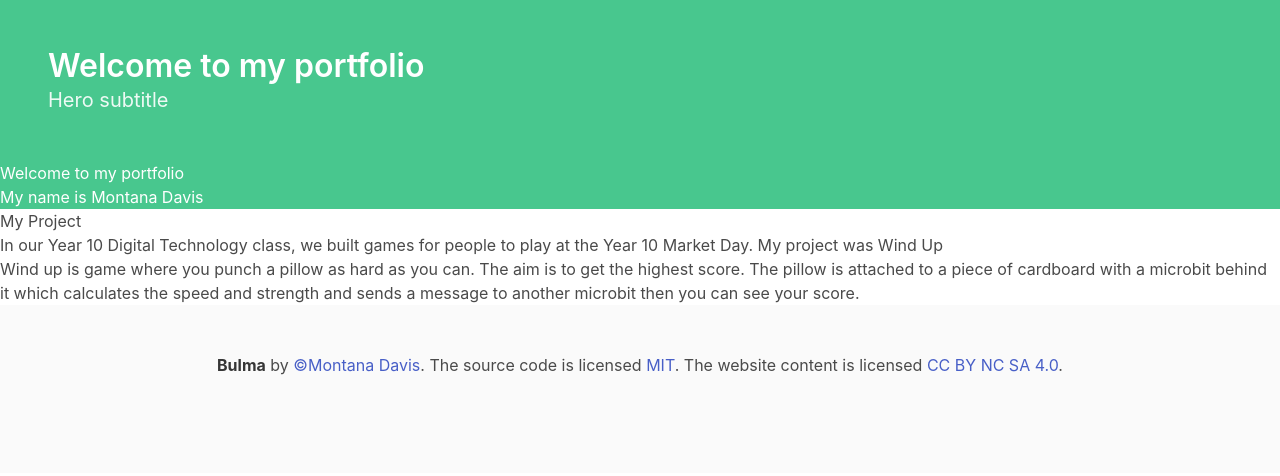
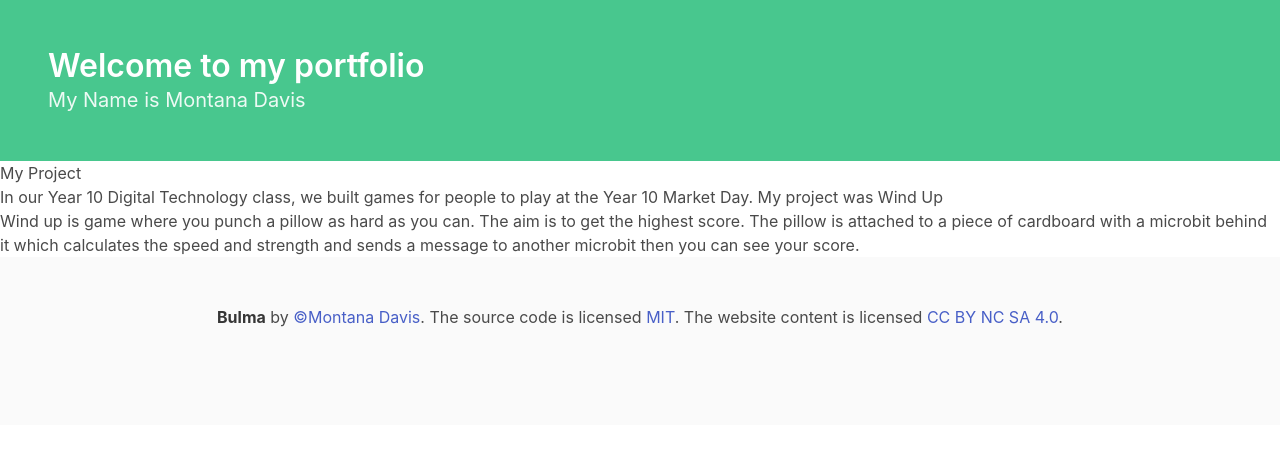
Before and after one commit to craighead-diocesan-school/portfolio-Montana-Davis, a plain HTML site: page index.html in a window 1280 px wide. Drawn offline with nearby package versions, Linux system fonts and the light colour scheme.

Commit message:
Update index.html

```diff
--- a/index.html
+++ b/index.html
@@ -10,12 +10,9 @@
          Welcome to my portfolio
         </h1>
         <h2 class="subtitle">
-          Hero subtitle
+          My Name is Montana Davis
         </h2>
-      </div>
-    </section>
-    <h1>Welcome to my portfolio</h1>
-    <h2>My name is Montana Davis</h2>
+
   </header>
 
   <main>
```
